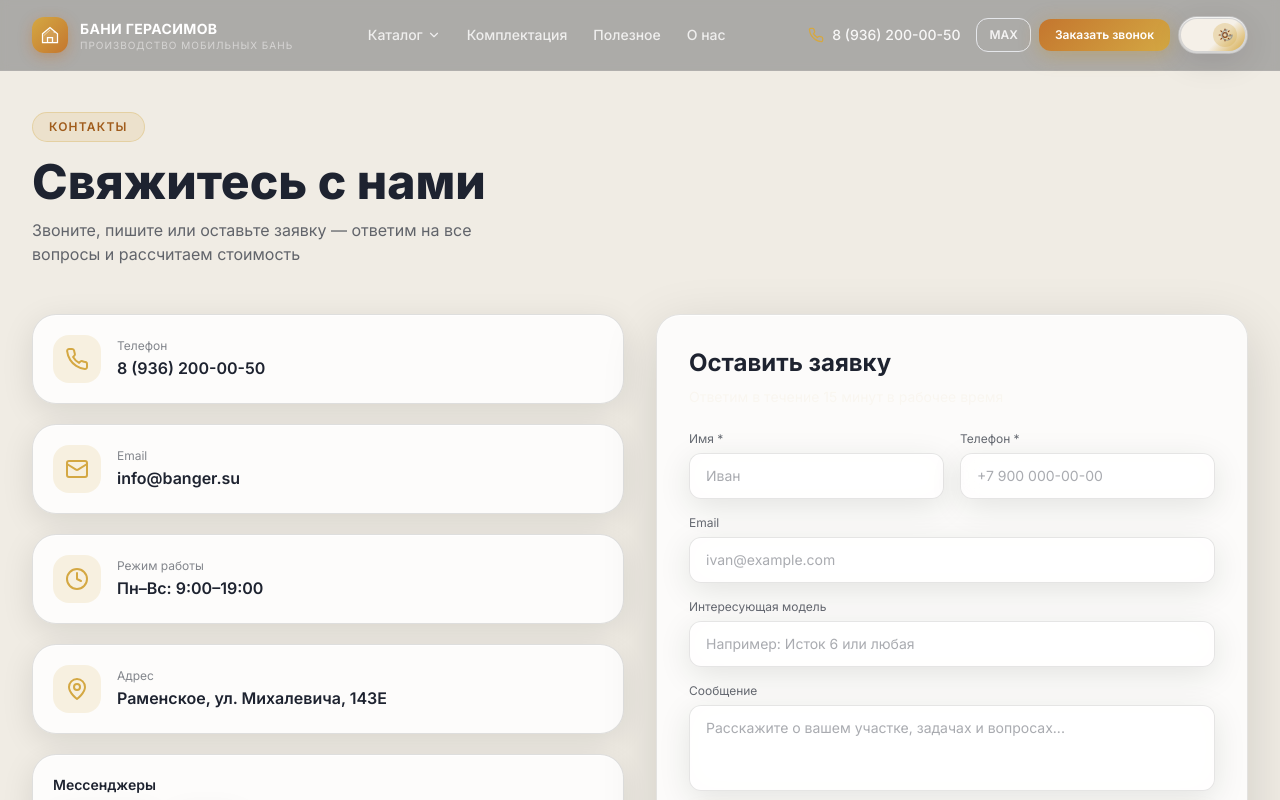
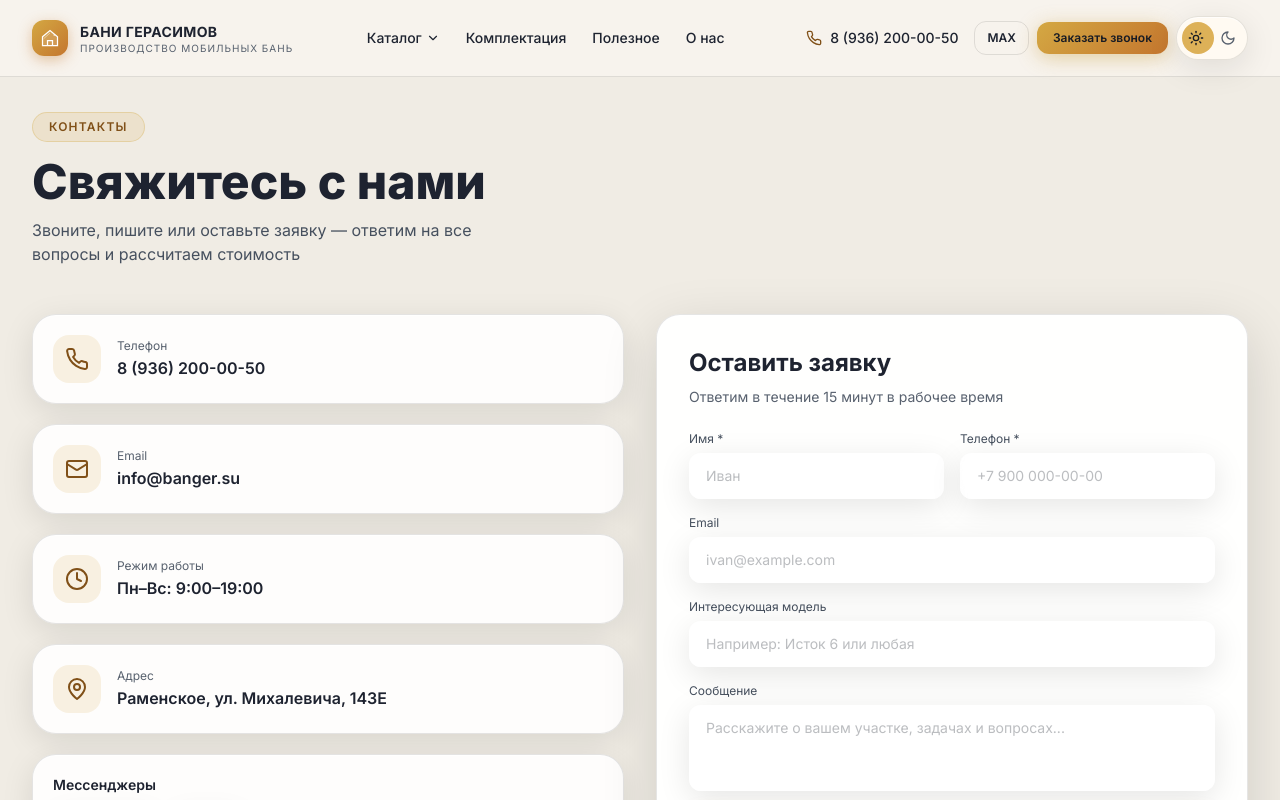
Before and after one commit to MorZzeS/NEW-SITE-BANI, a Next.js app: page /NEW-SITE-BANI/kontakty in a window 1280 px wide. Shown: the top 800 px of the page. Built offline with nearby package versions, Linux system fonts and the light colour scheme.

Commit message:
Fix DAY/NIGHT semantics, contrast and persisted theme initialization

```diff
--- a/src/app/globals.css
+++ b/src/app/globals.css
@@ -20,7 +20,17 @@
   --color-gold: #d4a843;
   --color-cream: #f5f0e8;
   --color-text: #f0ece4;
-  --color-text-muted: rgba(240,236,228,0.65);
+  --color-text-rgb: 240 236 228;
+  --color-text-muted: #d1d5dd;
+  --color-text-subtle: #b8c0cb;
+  --color-accent: #e8c97a;
+  --color-action-text: #171b24;
+  --header-bg: rgba(20,24,32,.92);
+  --header-hover: rgba(255,255,255,.10);
+  --control-bg: #252b38;
+  --focus-color: #f1ca75;
+  --cta-bg: linear-gradient(135deg, #3a2c25, #1e2330 65%);
+  color-scheme: dark;
   --color-graphite: #2d3440;
   --color-graphite-dark: #1e2330;
   --color-surface: #1e2330;
@@ -40,17 +50,26 @@
 
 /* ─── Светлая тема ─── */
 [data-theme="light"] {
-  --glass-bg: rgba(255, 255, 255, 0.55);
-  --glass-bg-strong: rgba(255, 255, 255, 0.75);
+  --glass-bg: rgba(255, 255, 255, 0.88);
+  --glass-bg-strong: rgba(255, 255, 255, 0.96);
   --glass-bg-dark: rgba(240, 236, 228, 0.70);
-  --glass-bg-dark-strong: rgba(235, 230, 220, 0.88);
+  --glass-bg-dark-strong: rgba(247, 244, 238, 0.98);
   --glass-border: rgba(0, 0, 0, 0.10);
   --glass-border-subtle: rgba(0, 0, 0, 0.07);
   --glass-shadow: 0 8px 32px rgba(0,0,0,0.10), inset 0 1px 0 rgba(255,255,255,0.70);
   --glass-shadow-lg: 0 16px 56px rgba(0,0,0,0.14), inset 0 1px 0 rgba(255,255,255,0.80);
 
   --color-text: #1e2330;
-  --color-text-muted: rgba(30,35,48,0.60);
+  --color-text-rgb: 30 35 48;
+  --color-text-muted: #46505e;
+  --color-text-subtle: #58616e;
+  --color-accent: #805018;
+  --header-bg: rgba(247,244,238,.95);
+  --header-hover: rgba(30,35,48,.08);
+  --control-bg: #fffaf2;
+  --focus-color: #805018;
+  --cta-bg: linear-gradient(135deg, #e9dfd0, #f4f0e8 65%);
+  color-scheme: light;
   --color-surface: #f0ece4;
   --color-surface-2: #e8e2d8;
 }
@@ -69,7 +88,7 @@ body {
   color: var(--color-text);
   -webkit-font-smoothing: antialiased;
   -moz-osx-font-smoothing: grayscale;
-  transition: background 0.35s ease, color 0.35s ease;
+
 }
 
 /* ─── Glass utility classes ─── */
@@ -110,7 +129,7 @@ body {
   .btn-primary {
     @apply inline-flex items-center gap-2 px-6 py-3 rounded-2xl font-semibold text-sm transition-all duration-200;
     background: linear-gradient(135deg, #d4a843, #c4762e);
-    color: #fff;
+    color: var(--color-action-text);
     box-shadow: 0 4px 20px rgba(196,148,48,0.40);
   }
   .btn-primary:hover {
@@ -161,7 +180,7 @@ body {
     @apply inline-flex items-center gap-2 px-4 py-1.5 rounded-full text-xs font-semibold tracking-widest uppercase;
     background: rgba(212,168,67,0.15);
     border: 1px solid rgba(212,168,67,0.30);
-    color: var(--color-gold);
+    color: var(--color-accent);
   }
 
   /* ─── Gradient text ─── */
@@ -249,86 +268,6 @@ body {
 /* Will-change only for key animated elements */
 .will-animate { will-change: transform, opacity; }
 
-/* Light theme readability overrides */
-@media (min-width: 0px) {
-  [data-theme="light"] .glass-card,
-  [data-theme="light"] .glass,
-  [data-theme="light"] .glass-dark {
-    border-color: rgba(0,0,0,0.12);
-  }
-  [data-theme="light"] .glass-card {
-    background: rgba(255,255,255,0.85);
-    backdrop-filter: blur(8px) saturate(140%);
-  }
-  /* Headings and primary text */
-  [data-theme="light"] .text-cream,
-  [data-theme="light"] h1,
-  [data-theme="light"] h2,
-  [data-theme="light"] h3 {
-    color: #1e2330 !important;
-  }
-  [data-theme="light"] .text-cream\/60,
-  [data-theme="light"] .text-cream\/70 { color: rgba(30,35,48,0.68) !important; }
-  [data-theme="light"] .text-cream\/65 { color: rgba(30,35,48,0.68) !important; }
-  [data-theme="light"] .text-cream\/40,
-  [data-theme="light"] .text-cream\/50 { color: rgba(30,35,48,0.55) !important; }
-  [data-theme="light"] .text-cream\/30 { color: rgba(30,35,48,0.40) !important; }
-  [data-theme="light"] .text-cream\/80,
-  [data-theme="light"] .text-cream\/85,
-  [data-theme="light"] .text-cream\/90 { color: rgba(30,35,48,0.82) !important; }
-
-  /* Buttons */
-  [data-theme="light"] .btn-primary {
-    background: linear-gradient(135deg, #c4762e, #d4a843);
-    color: #fff;
-  }
-  [data-theme="light"] .btn-secondary {
-    background: rgba(30,35,48,0.08);
-    border-color: rgba(30,35,48,0.15);
-    color: #1e2330;
-  }
-  [data-theme="light"] .btn-secondary:hover {
-    background: rgba(30,35,48,0.14);
-  }
-
-  /* Section tag */
-  [data-theme="light"] .section-tag { color: #a05c1c; }
-
-  /* Glass forms */
-  [data-theme="light"] .glass {
-    background: rgba(255,255,255,0.60);
-    border-color: rgba(0,0,0,0.10);
-  }
-  [data-theme="light"] .glass-strong {
-    background: rgba(255,255,255,0.80);
-    border-color: rgba(0,0,0,0.10);
-  }
-  [data-theme="light"] .glass-dark {
-    background: rgba(240,236,228,0.75);
-    border-color: rgba(0,0,0,0.08);
-  }
-  [data-theme="light"] .glass-dark-strong {
-    background: rgba(235,230,220,0.93);
-    border-color: rgba(0,0,0,0.10);
-  }
-
-  /* Input fields */
-  [data-theme="light"] .input-glass {
-    background: rgba(255,255,255,0.75);
-    border-color: rgba(0,0,0,0.12);
-    color: #1e2330;
-  }
-  [data-theme="light"] .input-glass::placeholder { color: rgba(30,35,48,0.38); }
-
-  /* Nav links */
-  [data-theme="light"] .nav-link { color: rgba(30,35,48,0.70); }
-  [data-theme="light"] .nav-link:hover { color: #1e2330; }
-
-  /* Placeholder */
-  [data-theme="light"] input::placeholder,
-  [data-theme="light"] textarea::placeholder { color: rgba(30,35,48,0.38) !important; }
-}
-
 /* Approved editorial materials: readable hierarchy in both themes. */
 .article-body { line-height: 1.85; overflow-wrap: anywhere; }
 .article-body p + p { margin-top: 1.25rem; }
@@ -367,3 +306,74 @@ body {
  .health-diagram { padding: .75rem; }
  .health-flow { grid-template-columns: 1fr; }
 }
+
+/* Theme semantics: ordinary text uses opaque, contrast-safe colors.
+   Image captions keep their own dark surface context in DAY and NIGHT. */
+.theme-on-image, .theme-hero {
+  --color-text: #f5f0e8;
+  --color-text-rgb: 245 240 232;
+  --color-text-muted: #ebe5dc;
+  --color-text-subtle: #ddd9d2;
+  --color-accent: #e8c97a;
+}
+.theme-hero {
+  --glass-bg: rgba(16,22,32,.82);
+  --glass-bg-strong: rgba(16,22,32,.88);
+  --glass-border: rgba(255,255,255,.24);
+  color: var(--color-text);
+}
+.theme-on-image .section-tag, .theme-hero .section-tag {
+  background: rgba(16,22,32,.88);
+  border-color: rgba(232,201,122,.35);
+}
+.theme-cta > .bg-gradient-to-br { background: var(--cta-bg); }
+.site-header {
+  background: var(--header-bg);
+  color: var(--color-text);
+  border-color: var(--glass-border);
+}
+.site-header .border, .theme-mobile-menu nav .border { border-color: var(--glass-border); }
+.site-header a:not(.btn-primary):hover,
+.site-header nav button:hover,
+.theme-mobile-menu nav a:not(.btn-primary):hover { background-color: var(--header-hover); }
+.theme-mobile-menu nav { background: var(--glass-bg-dark-strong); }
+.theme-mobile-menu nav > button { color: var(--color-text); }
+.input-glass, select, option { color: var(--color-text); background-color: var(--control-bg); }
+input::placeholder, textarea::placeholder { color: var(--color-text-subtle); opacity: 1; }
+footer, footer .border-t { border-color: var(--glass-border); }
+a:focus-visible, button:focus-visible, input:focus-visible, select:focus-visible, textarea:focus-visible {
+  outline: 2px solid var(--focus-color);
+  outline-offset: 4px;
+}
+.theme-toggle {
+  position: relative; display: inline-flex; align-items: center; justify-content: space-between;
+  width: 72px; height: 44px; padding: 0 11px; flex-shrink: 0; border-radius: 999px;
+  background: var(--control-bg); color: var(--color-text); border: 1px solid var(--glass-border);
+  box-shadow: var(--glass-shadow); cursor: pointer;
+}
+.theme-toggle svg { position: relative; width: 16px; height: 16px; z-index: 1; }
+.theme-toggle-thumb {
+  position: absolute; top: 5px; left: 5px; width: 32px; height: 32px; border-radius: 50%;
+  background: #ddb158; transform: translateX(28px); transition: transform 220ms ease;
+}
+.theme-toggle-sun { color: var(--color-text-subtle); }
+.theme-toggle-moon { color: #171b24; }
+[data-theme="light"] .theme-toggle-thumb { transform: translateX(0); }
+[data-theme="light"] .theme-toggle-sun { color: #171b24; }
+[data-theme="light"] .theme-toggle-moon { color: var(--color-text-subtle); }
+.theme-changing *, .theme-changing *::before, .theme-changing *::after {
+  transition-property: color, background-color, border-color, box-shadow, transform, opacity;
+  transition-duration: 220ms;
+}
+@layer utilities {
+  .text-cream { color: var(--color-text); }
+  .text-cream\/30, .text-cream\/40, .text-cream\/50, .text-cream\/55 { color: var(--color-text-subtle); }
+  .text-cream\/60, .text-cream\/65, .text-cream\/70, .text-cream\/75 { color: var(--color-text-muted); }
+  .text-cream\/80, .text-cream\/85, .text-cream\/90 { color: var(--color-text); }
+  .text-gold-300, .text-gold-400, .text-gold-500, .text-gold-400\/70, .text-gold-400\/80,
+  .text-\[\#d4a843\] { color: var(--color-accent); }
+  .hover\:text-cream:hover, .hover\:text-cream\/70:hover { color: var(--color-text); }
+  .hover\:text-gold-300:hover, .hover\:text-gold-400:hover,
+  .hover\:text-\[\#d4a843\]:hover, .group:hover .group-hover\:text-\[\#d4a843\],
+  .group:hover .group-hover\:text-gold-300, .group:hover .group-hover\:text-gold-400 { color: var(--color-accent); }
+}
--- a/src/components/layout/Header.tsx
+++ b/src/components/layout/Header.tsx
@@ -59,7 +59,7 @@ export function Header({ settings }: Props) {
     <>
       <header
         className={clsx(
-          'fixed top-0 left-0 right-0 z-50 transition-all duration-300',
+          'site-header fixed top-0 left-0 right-0 z-50 transition-all duration-300',
           scrolled
             ? 'glass-dark-strong shadow-lg py-3'
             : 'bg-graphite-950/30 backdrop-blur-sm border-b border-white/5 py-4'
@@ -81,8 +81,8 @@ export function Header({ settings }: Props) {
               </svg>
             </div>
             <div className="leading-tight min-w-0">
-              <div className="text-sm font-bold text-white tracking-wide truncate">БАНИ ГЕРАСИМОВ</div>
-              <div className="text-[10px] text-white/50 uppercase tracking-widest hidden sm:block">Производство мобильных бань</div>
+              <div className="text-sm font-bold text-cream tracking-wide truncate">БАНИ ГЕРАСИМОВ</div>
+              <div className="text-[10px] text-cream/50 uppercase tracking-widest hidden sm:block">Производство мобильных бань</div>
             </div>
           </Link>
 
@@ -97,9 +97,9 @@ export function Header({ settings }: Props) {
                     aria-haspopup="true"
                     className={clsx(
                       'flex items-center gap-1 px-3 py-2 rounded-lg text-sm font-medium transition-all duration-200',
-                      'text-white/80 hover:text-white hover:bg-white/10',
+                      'text-cream/80 hover:text-cream hover:bg-white/10',
                       'focus-visible:outline-none focus-visible:ring-2 focus-visible:ring-[#d4a843]/60',
-                      dropdown === item.label && 'text-white bg-white/10'
+                      dropdown === item.label && 'text-cream bg-white/10'
                     )}
                   >
                     {item.label}
@@ -120,10 +120,10 @@ export function Header({ settings }: Props) {
                             'hover:bg-white/10 focus-visible:outline-none focus-visible:ring-2 focus-visible:ring-[#d4a843]/60'
                           )}
                         >
-                          <span className="text-sm font-semibold text-white group-hover:text-[#d4a843] transition-colors">
+                          <span className="text-sm font-semibold text-cream group-hover:text-[#d4a843] transition-colors">
                             {child.label}
                           </span>
-                          <span className="text-xs text-white/50 mt-0.5">{child.desc}</span>
+                          <span className="text-xs text-cream/50 mt-0.5">{child.desc}</span>
                         </Link>
                       ))}
                     </div>
@@ -135,7 +135,7 @@ export function Header({ settings }: Props) {
                   href={item.href}
                   className={clsx(
                     'px-3 py-2 rounded-lg text-sm font-medium transition-all duration-200',
-                    'text-white/80 hover:text-white hover:bg-white/10',
+                    'text-cream/80 hover:text-cream hover:bg-white/10',
                     'focus-visible:outline-none focus-visible:ring-2 focus-visible:ring-[#d4a843]/60'
                   )}
                 >
@@ -149,7 +149,7 @@ export function Header({ settings }: Props) {
           <div className="flex items-center gap-2 shrink-0">
             <a
               href={`tel:${settings.phone}`}
-              className="hidden md:flex items-center gap-2 text-sm font-medium text-white/90 hover:text-white transition-colors px-2 py-1"
+              className="hidden md:flex items-center gap-2 text-sm font-medium text-cream/90 hover:text-cream transition-colors px-2 py-1"
               aria-label={`Позвонить: ${settings.phoneDisplay}`}
             >
               <Phone className="w-4 h-4 text-[#d4a843]" />
@@ -159,7 +159,7 @@ export function Header({ settings }: Props) {
               href="https://max.ru/u/f9LHodD0cOIxMWBIqevncnKjjJjmhro04Avs206ALKtkVorTXnbzx5mVTVs"
               target="_blank"
               rel="noopener noreferrer"
-              className="hidden lg:flex items-center px-3 py-2 rounded-xl text-xs font-semibold text-white/85 hover:text-white bg-white/8 hover:bg-white/15 border border-white/12 hover:border-white/25 transition-all duration-200"
+              className="hidden lg:flex items-center px-3 py-2 rounded-xl text-xs font-semibold text-cream/85 hover:text-cream bg-white/8 hover:bg-white/15 border border-white/12 hover:border-white/25 transition-all duration-200"
               aria-label="MAX — написать сообщение"
             >
               MAX
@@ -176,7 +176,7 @@ export function Header({ settings }: Props) {
               onClick={() => setMobileOpen(!mobileOpen)}
               className={clsx(
                 'lg:hidden rounded-xl p-2 transition-all duration-200',
-                'bg-white/10 hover:bg-white/18 border border-white/15 text-white',
+                'bg-white/10 hover:bg-white/18 border border-white/15 text-cream',
                 'focus-visible:outline-none focus-visible:ring-2 focus-visible:ring-[#d4a843]/60'
               )}
               aria-label={mobileOpen ? 'Закрыть меню' : 'Открыть меню'}
@@ -190,7 +190,7 @@ export function Header({ settings }: Props) {
 
       {/* Mobile menu */}
       {mobileOpen && (
-        <div className="fixed inset-0 z-40 lg:hidden">
+        <div className="theme-mobile-menu fixed inset-0 z-40 lg:hidden">
           <div
             className="absolute inset-0 bg-graphite-950/80 backdrop-blur-sm"
             onClick={() => setMobileOpen(false)}
@@ -203,7 +203,7 @@ export function Header({ settings }: Props) {
             {/* Close button */}
             <button
               onClick={() => setMobileOpen(false)}
-              className="absolute top-4 right-4 p-2 rounded-xl bg-white/8 hover:bg-white/15 text-white/70 hover:text-white transition-all"
+              className="absolute top-4 right-4 p-2 rounded-xl bg-white/8 hover:bg-white/15 text-cream/70 hover:text-cream transition-all"
               aria-label="Закрыть меню"
             >
               <X className="w-5 h-5" />
@@ -213,7 +213,7 @@ export function Header({ settings }: Props) {
               {navItems.map((item) =>
                 item.children ? (
                   <div key={item.label}>
-                    <div className="px-4 py-2 text-xs font-semibold tracking-widest uppercase text-white/40 mt-4 mb-1">
+                    <div className="px-4 py-2 text-xs font-semibold tracking-widest uppercase text-cream/40 mt-4 mb-1">
                       {item.label}
                     </div>
                     {item.children.map((child) => (
@@ -221,7 +221,7 @@ export function Header({ settings }: Props) {
                         key={child.href}
                         href={child.href}
                         onClick={() => setMobileOpen(false)}
-                        className="flex items-center px-4 py-3 rounded-xl text-white/80 hover:bg-white/10 hover:text-white transition-all text-sm font-medium min-h-[48px]"
+                        className="flex items-center px-4 py-3 rounded-xl text-cream/80 hover:bg-white/10 hover:text-cream transition-all text-sm font-medium min-h-[48px]"
                       >
                         {child.label}
                       </Link>
@@ -232,7 +232,7 @@ export function Header({ settings }: Props) {
                     key={item.href}
                     href={item.href}
                     onClick={() => setMobileOpen(false)}
-                    className="flex items-center px-4 py-3 rounded-xl text-white/80 hover:bg-white/10 hover:text-white transition-all text-sm font-medium min-h-[48px]"
+                    className="flex items-center px-4 py-3 rounded-xl text-cream/80 hover:bg-white/10 hover:text-cream transition-all text-sm font-medium min-h-[48px]"
                   >
                     {item.label}
                   </Link>
@@ -244,7 +244,7 @@ export function Header({ settings }: Props) {
             <div className="mt-8 space-y-3 border-t border-white/10 pt-6">
               <a
                 href={`tel:${settings.phone}`}
-                className="flex items-center gap-3 px-4 py-3 bg-white/8 border border-white/10 rounded-xl text-white text-sm min-h-[52px] hover:bg-white/12 transition-colors"
+                className="flex items-center gap-3 px-4 py-3 bg-white/8 border border-white/10 rounded-xl text-cream text-sm min-h-[52px] hover:bg-white/12 transition-colors"
               >
                 <Phone className="w-4 h-4 text-[#d4a843] shrink-0" />
                 {settings.phoneDisplay}
@@ -253,7 +253,7 @@ export function Header({ settings }: Props) {
                 href={settings.telegram}
                 target="_blank"
                 rel="noopener noreferrer"
-                className="flex items-center justify-center gap-2 px-4 py-3 bg-white/8 border border-white/10 rounded-xl text-white text-sm min-h-[52px] hover:bg-white/12 transition-colors font-medium"
+                className="flex items-center justify-center gap-2 px-4 py-3 bg-white/8 border border-white/10 rounded-xl text-cream text-sm min-h-[52px] hover:bg-white/12 transition-colors font-medium"
               >
                 Telegram
               </a>
@@ -261,7 +261,7 @@ export function Header({ settings }: Props) {
                 href="https://max.ru/u/f9LHodD0cOIxMWBIqevncnKjjJjmhro04Avs206ALKtkVorTXnbzx5mVTVs"
                 target="_blank"
                 rel="noopener noreferrer"
-                className="flex items-center justify-center gap-2 px-4 py-3 bg-white/8 border border-white/10 rounded-xl text-white text-sm min-h-[52px] hover:bg-white/12 transition-colors font-medium"
+                className="flex items-center justify-center gap-2 px-4 py-3 bg-white/8 border border-white/10 rounded-xl text-cream text-sm min-h-[52px] hover:bg-white/12 transition-colors font-medium"
               >
                 MAX
               </a>
--- a/src/components/sections/CTASection.tsx
+++ b/src/components/sections/CTASection.tsx
@@ -9,7 +9,7 @@ export function CTASection() {
   return (
     <section className="py-20">
       <div className="site-container">
-        <div className="relative overflow-hidden rounded-4xl">
+        <div className="theme-cta relative overflow-hidden rounded-4xl">
           {/* Background gradient */}
           <div className="absolute inset-0 bg-gradient-to-br from-wood-900/60 via-graphite-900/80 to-graphite-950/90" />
           <div className="absolute inset-0" style={{
--- a/src/components/sections/CategoriesSection.tsx
+++ b/src/components/sections/CategoriesSection.tsx
@@ -28,7 +28,7 @@ export function CategoriesSection() {
                 sizes="(max-width: 768px) 100vw, 50vw"
               />
               <div className="absolute inset-0 bg-gradient-to-t from-graphite-950/90 via-graphite-950/30 to-transparent" />
-              <div className="absolute bottom-0 left-0 right-0 p-7">
+              <div className="theme-on-image absolute bottom-0 left-0 right-0 p-7">
                 <div className="section-tag mb-3 text-[10px]">{saunas.length} моделей</div>
                 <h3 className="text-2xl font-bold text-cream mb-2">Мобильные бани</h3>
                 <p className="text-cream/70 text-sm mb-5">
@@ -53,7 +53,7 @@ export function CategoriesSection() {
                 sizes="(max-width: 768px) 100vw, 50vw"
               />
               <div className="absolute inset-0 bg-gradient-to-t from-graphite-950/90 via-graphite-950/30 to-transparent" />
-              <div className="absolute bottom-0 left-0 right-0 p-7">
+              <div className="theme-on-image absolute bottom-0 left-0 right-0 p-7">
                 <div className="section-tag mb-3 text-[10px]">6 моделей</div>
                 <h3 className="text-2xl font-bold text-cream mb-2">Мобильные дома</h3>
                 <p className="text-cream/70 text-sm mb-5">
--- a/src/components/sections/HeroSection.tsx
+++ b/src/components/sections/HeroSection.tsx
@@ -18,7 +18,7 @@ const sideCards = [
 
 export function HeroSection() {
   return (
-    <section className="relative min-h-screen flex flex-col overflow-hidden">
+    <section className="theme-hero relative min-h-screen flex flex-col overflow-hidden">
       {/* Background image */}
       <div className="absolute inset-0 z-0">
         <Image
--- a/src/components/sections/ProjectsSection.tsx
+++ b/src/components/sections/ProjectsSection.tsx
@@ -33,7 +33,7 @@ export function ProjectsSection() {
                     sizes="(max-width: 768px) 100vw, 50vw"
                   />
                   <div className="absolute inset-0 bg-gradient-to-t from-graphite-950/80 to-transparent" />
-                  <div className="absolute bottom-4 left-4 right-4">
+                  <div className="theme-on-image absolute bottom-4 left-4 right-4">
                     <div className="flex items-center gap-3 text-xs text-cream/70">
                       <span className="flex items-center gap-1">
                         <MapPin className="w-3 h-3" /> {project.region}
--- a/src/components/ui/ThemeToggle.tsx
+++ b/src/components/ui/ThemeToggle.tsx
@@ -5,38 +5,19 @@ import { Sun, Moon } from 'lucide-react'
 
 export function ThemeToggle() {
   const { theme, toggle } = useTheme()
-
   return (
     <button
+      type="button"
+      role="switch"
+      aria-checked={theme === 'light'}
+      aria-label={theme === 'dark' ? 'Включить светлую тему' : 'Включить тёмную тему'}
+      title={theme === 'dark' ? 'NIGHT — тёмная тема' : 'DAY — светлая тема'}
       onClick={toggle}
-      aria-label={theme === 'dark' ? 'Включить светлую тему' : 'Включить тёмную тему'}
-      className="relative flex items-center gap-1 px-2 py-1.5 rounded-full transition-all duration-300 glass border border-white/20 hover:border-white/30"
-      style={{ minWidth: 64 }}
+      className="theme-toggle"
     >
-      {/* Track */}
-      <span
-        className="absolute inset-0.5 rounded-full transition-all duration-300"
-        style={{
-          background: theme === 'light'
-            ? 'linear-gradient(135deg, #f5f0e8 60%, #d4a843 100%)'
-            : 'linear-gradient(135deg, rgba(30,35,48,0.7) 60%, rgba(30,35,48,0.3) 100%)',
-        }}
-      />
-      {/* Icons */}
-      <span className={`relative z-10 flex items-center justify-center w-6 h-6 rounded-full transition-all duration-300 ${theme === 'light' ? 'translate-x-[26px]' : 'translate-x-0'}`}
-        style={{ background: theme === 'dark' ? 'rgba(255,255,255,0.15)' : 'rgba(212,168,67,0.3)' }}
-      >
-        {theme === 'dark'
-          ? <Moon className="w-3.5 h-3.5 text-cream" />
-          : <Sun className="w-3.5 h-3.5 text-wood-700" />
-        }
-      </span>
-      <span className={`relative z-10 flex items-center justify-center w-6 h-6 rounded-full transition-all duration-300 ${theme === 'light' ? 'translate-x-0' : 'translate-x-[26px]'}`}>
-        {theme === 'dark'
-          ? <Sun className="w-3.5 h-3.5 text-cream/40" />
-          : <Moon className="w-3.5 h-3.5 text-graphite-400/60" />
-        }
-      </span>
+      <span className="theme-toggle-thumb" aria-hidden="true" />
+      <Sun className="theme-toggle-sun" aria-hidden="true" />
+      <Moon className="theme-toggle-moon" aria-hidden="true" />
     </button>
   )
 }
--- /dev/null
+++ b/src/lib/theme.ts
@@ -0,0 +1,12 @@
+export type Theme = 'dark' | 'light'
+
+export function isTheme(value: string | null): value is Theme {
+  return value === 'dark' || value === 'light'
+}
+
+// Runs in <head> before paint, including when storage access is blocked.
+export const themeScript = `(function(){
+  var theme=window.matchMedia('(prefers-color-scheme: light)').matches?'light':'dark';
+  try { var saved=localStorage.getItem('banger-theme'); if(saved==='light'||saved==='dark') theme=saved; } catch(e) {}
+  document.documentElement.setAttribute('data-theme',theme);
+})();`
--- a/tailwind.config.ts
+++ b/tailwind.config.ts
@@ -40,7 +40,7 @@ const config: Config = {
           400: '#d4a843',
           500: '#c49430',
         },
-        cream: '#f5f0e8',
+        cream: 'rgb(var(--color-text-rgb) / <alpha-value>)',
       },
       fontFamily: {
         sans: ['var(--font-inter)', 'system-ui', 'sans-serif'],
```
Also changed, not shown: scripts/verify-theme-init.mjs (added, +35 -0 lines), src/app/layout.tsx (+2 -12 lines), src/components/ui/ThemeProvider.tsx (+31 -10 lines), 2 other files (tests, documents, lock files or other folders).
